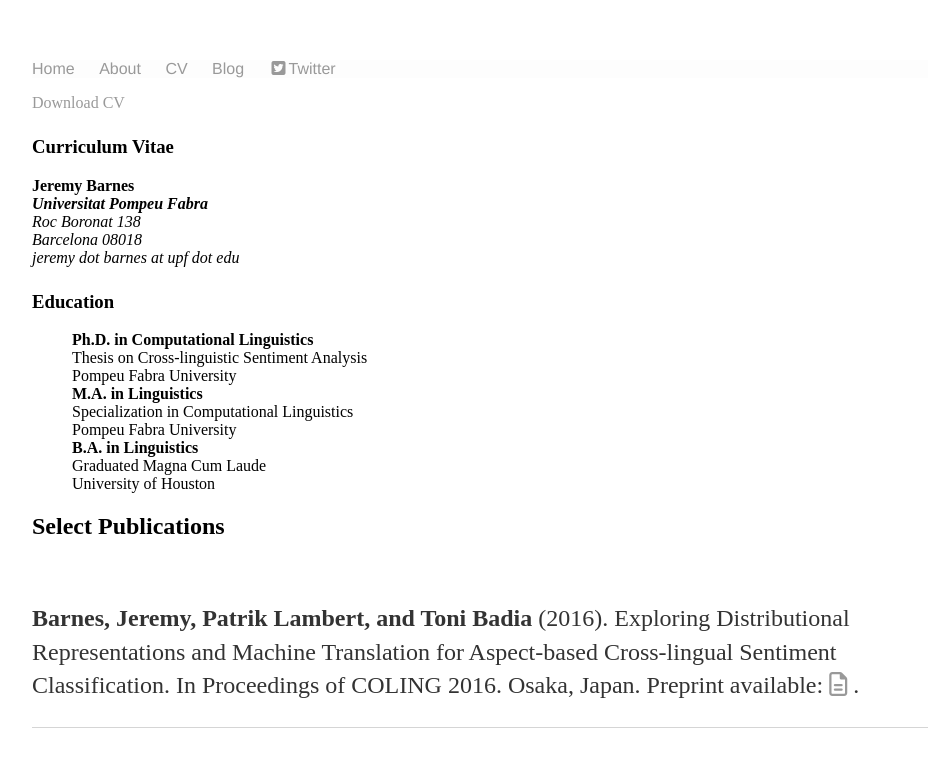
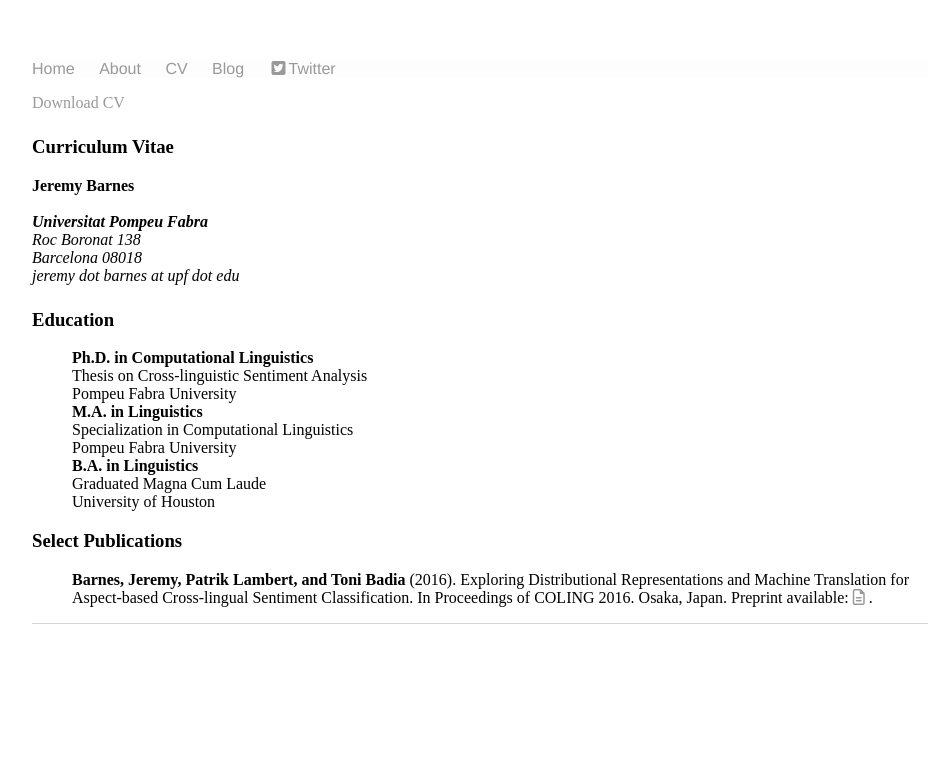
Before and after one commit to jerbarnes/jbarnesspain.github.io, a Jekyll site: the page built from cv/index.html, in a window 1280 px wide. Shown: the top 767 px of the page, without its empty margins (160-1098 px from the left). Built offline with Jekyll 4.4.1, drawn with Linux system fonts in a browser that asks for light colours; nearby versions of some CDN libraries.

Commit message:
Update index.html

```diff
--- a/cv/index.html
+++ b/cv/index.html
@@ -14,7 +14,7 @@ title: CV
     <h3>Curriculum Vitae</h3>
     <div class="article-wrap">
 
-	    <strong>Jeremy Barnes</strong><br>
+	    <strong>Jeremy Barnes</strong><br><br>
 		<address>
 		<strong>Universitat Pompeu Fabra</strong><br>
 		Roc Boronat 138<br>
@@ -38,17 +38,18 @@ title: CV
 		Graduated Magna Cum Laude<br>
 		University of Houston<br>
 	    </ul>
-			</div>
+
+		<h3>Select Publications</h3>
+
+<ul>
+		<strong>Barnes, Jeremy, Patrik Lambert, and Toni Badia</strong> (2016). Exploring Distributional
+          Representations and Machine Translation for Aspect-based Cross-lingual Sentiment Classification.
+          In Proceedings of COLING 2016. Osaka, Japan. Preprint available: <a href="/downloads/coling2016.pdf"><i class="fa fa-file-text-o" aria-hidden="true"></i>
+		</a>.
+	    </ul>
+		</div>
 
 	    </article>
 
-		<h2>Select Publications</h2><br>
-
-
-		<p><strong>Barnes, Jeremy, Patrik Lambert, and Toni Badia</strong> (2016). Exploring Distributional
-          Representations and Machine Translation for Aspect-based Cross-lingual Sentiment Classification.
-          In Proceedings of COLING 2016. Osaka, Japan. Preprint available: <a href="/downloads/coling2016.pdf"><i class="fa fa-file-text-o" aria-hidden="true"></i>
-		</a>.
-
 
 	</div>
```
